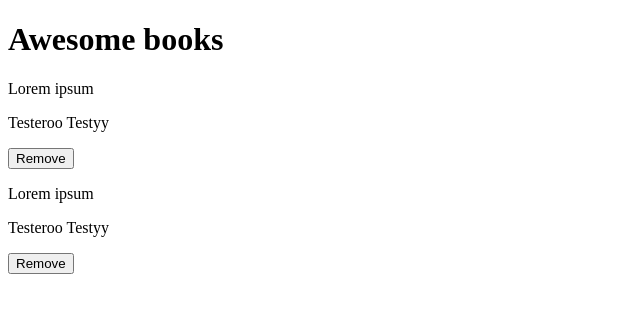
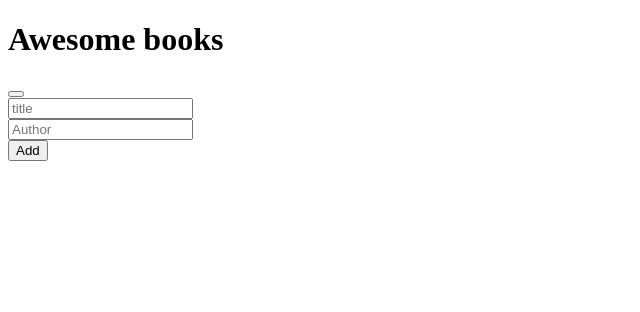
Before and after one commit to sonyco-4u/Awesome-Books, a plain HTML site: page index.html in a window 1280 px wide. Shown: the whole page, without its empty margins (0-640 px from the left). Drawn offline with Linux system fonts and the light colour scheme.

Commit message:
Modify markup page

```diff
--- a/index.html
+++ b/index.html
@@ -10,14 +10,24 @@
     <header>
         <h1>Awesome books</h1>
     </header>
-   <p class="book"> Lorem ipsum</p>
-   <p class="book"> Testeroo Testyy</p>
-   <button type="button"> Remove</button>
-   <br>
-   <p class="book"> Lorem ipsum</p>
-   <p class="book"> Testeroo Testyy</p>
-   <button type="button"> Remove</button>
+  <div class="popup-div">
+    <p id="title" class="book"></p>
+    <p id="author" class="book"> </p>
+    <button type="button"> </button>
+  </div>
+
+  <div class="input-book">
+    <div class="input-field">
+        <input type="text" placeholder="title">
+    </div>
+    <div class="input-field">
+        <input type="text" placeholder="Author">
+    </div>
+
+    <button type="button"> Add </button>
+  </div>
 
 
+<script src="./js/script.js"></script>
 </body>
 </html>
```
